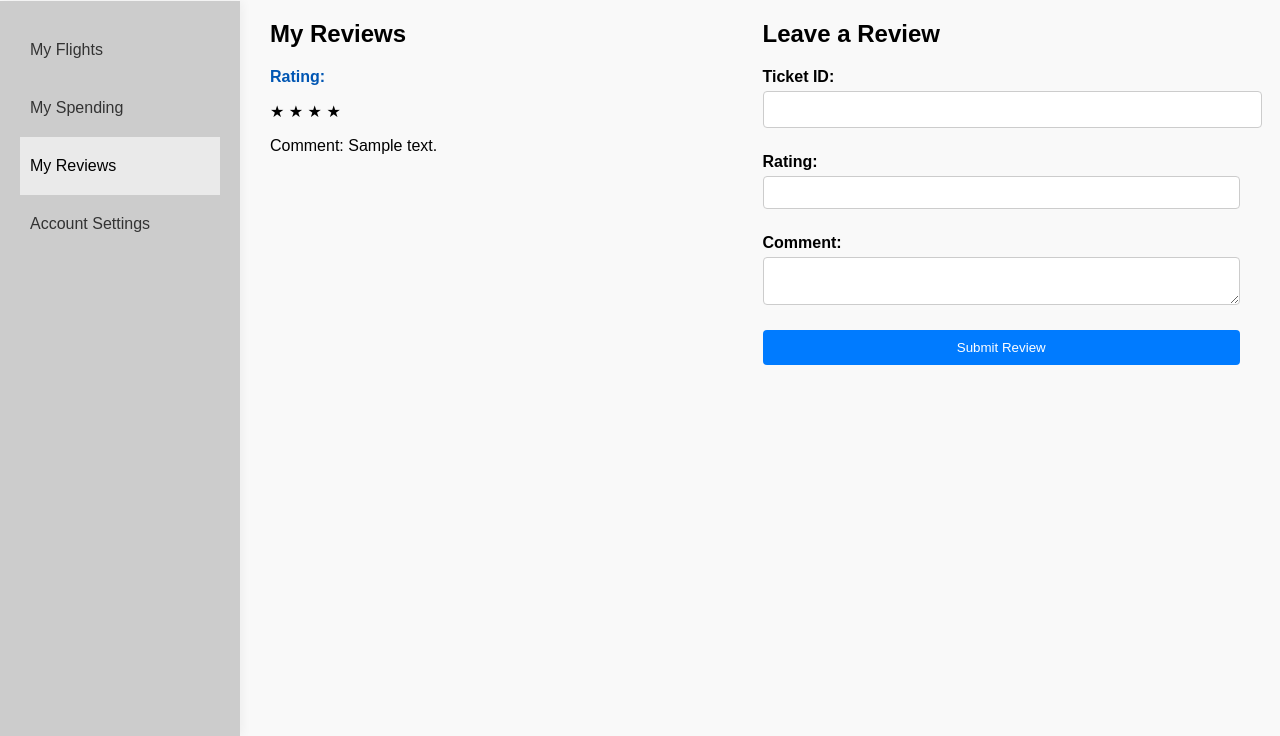
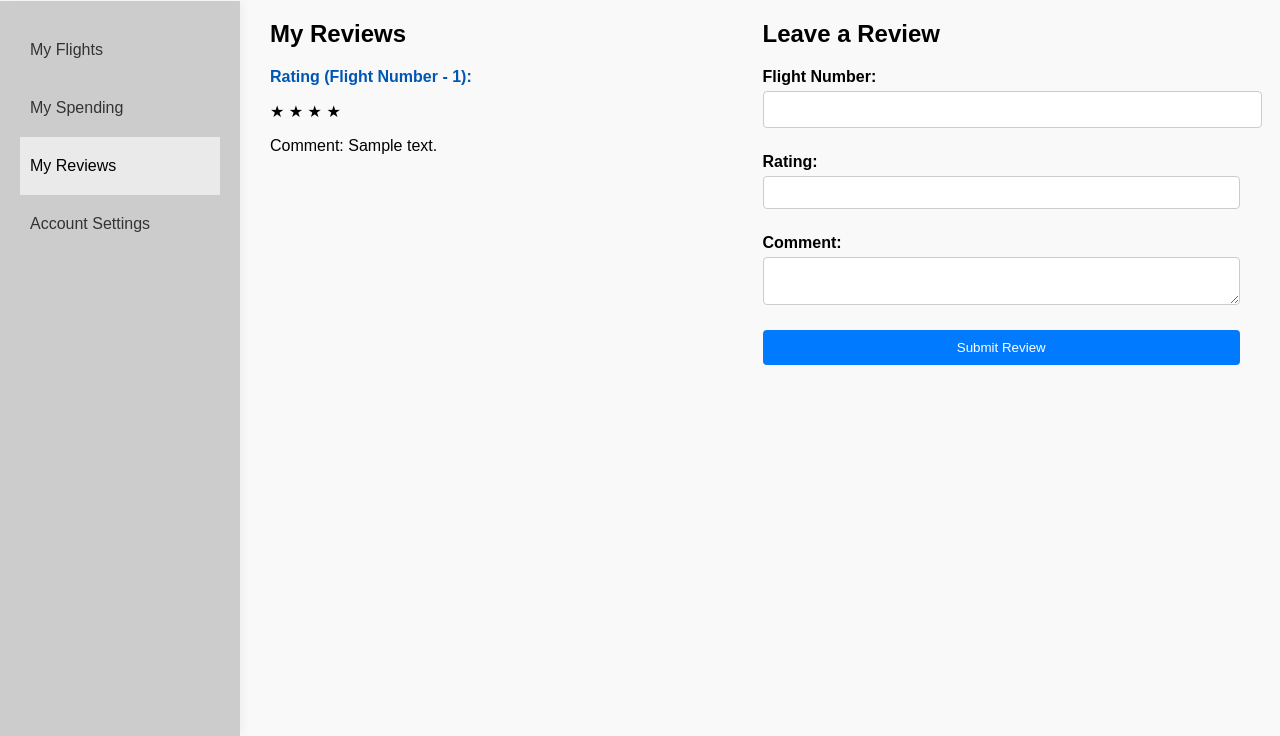
Before and after one commit to komer301/airline-project, a Flask app: template templates/my_reviews.html in a window 1280 px wide. Shown: the part 64-800 px from the top of the page. Run offline with Flask 3, Linux system fonts and the light colour scheme; the template is opened without the code that fills it: most values are stand-ins (such as "Sample title", 1, 10 or a date in 2020).

Commit message:
Update my_reviews.html

```diff
--- a/templates/my_reviews.html
+++ b/templates/my_reviews.html
@@ -91,7 +91,7 @@
                     {% for review in reviews %}
                         <li class="review-item">
                             <p class="review-rating">
-                                Rating:
+                                Rating (Flight Number - {{ review.flight_number }}):
                                 <div class="rating">
                                     {% for i in range(1, (review.rating)+1) %}
                                         <span class="star{% if review.rating >= i %} active{% endif %}">&#9733;</span>
@@ -112,7 +112,7 @@
                   method="post"
                   class="review-form">
                 <div class="form-group">
-                    <label for="flight_id">Ticket ID:</label>
+                    <label for="flight_id">Flight Number:</label>
                     <input type="text" id="flight_id" name="flight_id" required>
                 </div>
                 <div class="form-group">
```
